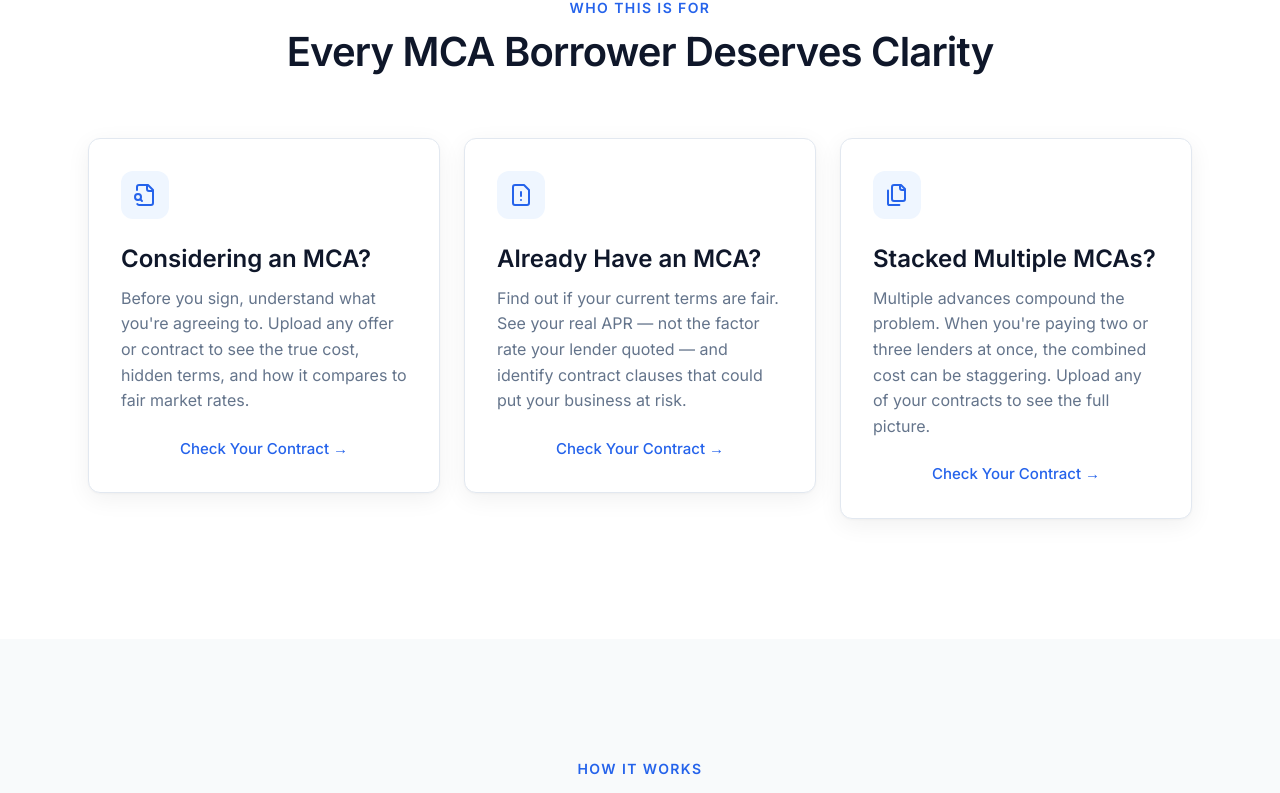
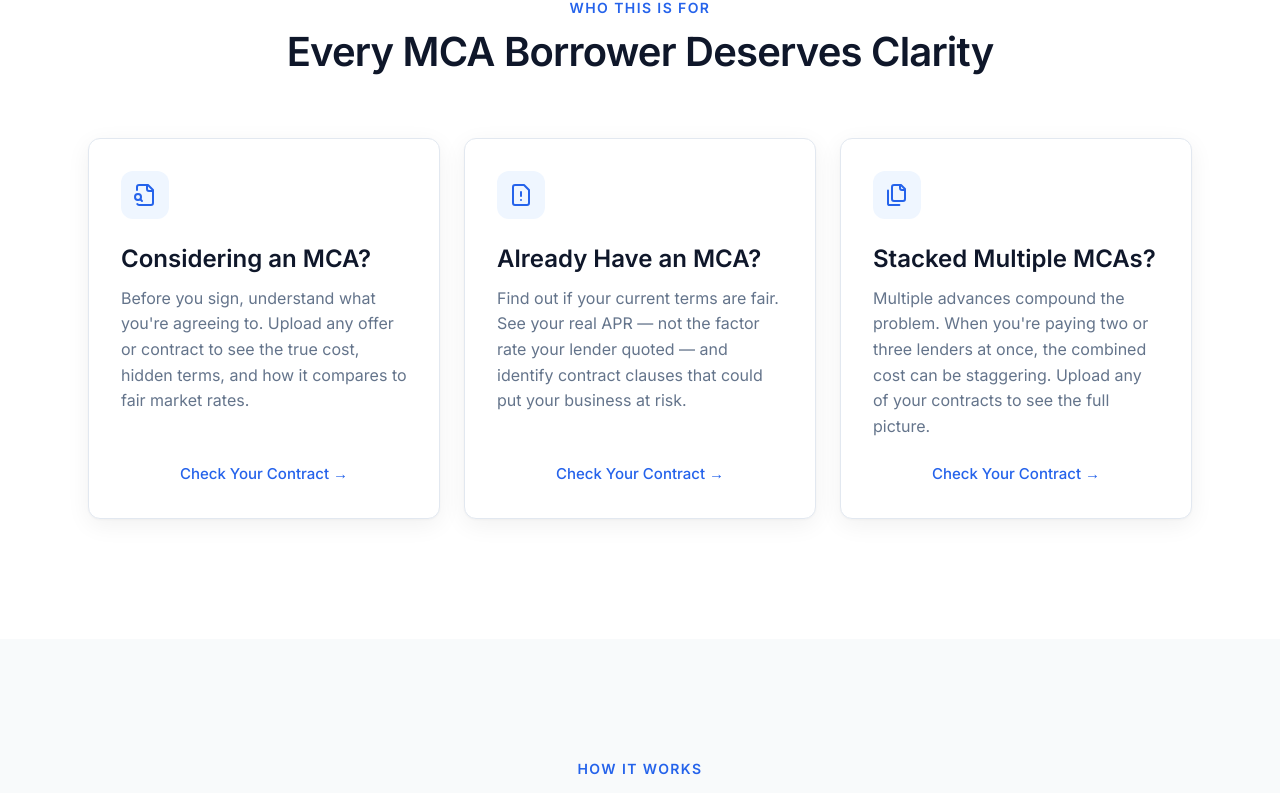
Before and after one commit to tchogorian/fundingwatch, a Next.js app: page / in a window 1280 px wide. Shown: the part 1060-1853 px from the top of the page. Built offline with nearby package versions, Linux system fonts and the light colour scheme.

Commit message:
design update

```diff
--- a/src/components/SecondaryCTA.tsx
+++ b/src/components/SecondaryCTA.tsx
@@ -30,16 +30,17 @@ export default function SecondaryCTA() {
         }}
       />
       <div className="relative mx-auto max-w-2xl px-4 text-center sm:px-6">
-        <h2 className="text-section-mobile font-bold text-white sm:text-section-desktop">
+        <h2 className="text-section-mobile font-bold leading-tight text-white sm:text-section-desktop sm:leading-tight">
           Don&apos;t Pay More Than You Have To
         </h2>
-        <p className="mt-6 text-body text-slate-400">
+        <p className="mx-auto mt-6 max-w-xl text-body text-slate-400">
           Courts are ruling that fixed daily payments without reconciliation may make your advance a loan subject to usury limits. See if your contract has red flags.
         </p>
+        <div className="mt-10 flex justify-center">
           <button
             type="button"
             onClick={scrollToUpload}
-          className="group mt-10 flex cursor-pointer items-center justify-center gap-2 rounded-button bg-accent px-8 py-4 text-body font-semibold text-white shadow-button-accent transition-all duration-200 hover:-translate-y-0.5 hover:scale-[1.02] hover:shadow-button-accent-hover"
+            className="group flex cursor-pointer items-center justify-center gap-2 rounded-button bg-accent px-8 py-4 text-body font-semibold text-white shadow-button-accent transition-all duration-200 hover:-translate-y-0.5 hover:scale-[1.02] hover:shadow-button-accent-hover"
             style={{
               background: "linear-gradient(180deg, #2563EB 0%, #1D4ED8 100%)",
             }}
@@ -48,6 +49,7 @@ export default function SecondaryCTA() {
             <ArrowRight className="h-5 w-5 transition-transform duration-200 group-hover:translate-x-1" />
           </button>
         </div>
+      </div>
     </section>
   );
 }
--- a/src/components/WhoThisIsFor.tsx
+++ b/src/components/WhoThisIsFor.tsx
@@ -40,11 +40,11 @@ export default function WhoThisIsFor() {
             Every MCA Borrower Deserves Clarity
           </h2>
         </FadeIn>
-        <div className="mt-12 grid grid-cols-1 gap-6 sm:mt-16 md:grid-cols-3">
+        <div className="mt-12 grid grid-cols-1 gap-6 sm:mt-16 md:grid-cols-3 md:items-stretch">
           {cards.map((card, i) => (
-            <FadeIn key={card.title} delay={i * 80}>
-              <div className="flex cursor-default flex-col rounded-card border border-border bg-primary p-8 shadow-card transition-all duration-200 hover:-translate-y-1 hover:shadow-card-hover">
-                <div className="flex h-12 w-12 items-center justify-center rounded-card bg-trust-bg text-accent">
+            <FadeIn key={card.title} delay={i * 80} className="flex md:h-full">
+              <div className="flex h-full w-full cursor-default flex-col rounded-card border border-border bg-primary p-8 shadow-card transition-all duration-200 hover:-translate-y-1 hover:shadow-card-hover">
+                <div className="flex h-12 w-12 shrink-0 items-center justify-center rounded-card bg-trust-bg text-accent">
                   <card.icon className="h-6 w-6" />
                 </div>
                 <h3 className="mt-6 text-subhead-mobile font-semibold text-dark-text sm:text-subhead-desktop">
@@ -56,7 +56,7 @@ export default function WhoThisIsFor() {
                 <button
                   type="button"
                   onClick={scrollToUpload}
-                  className="mt-6 cursor-pointer text-[15px] font-medium text-accent transition-colors hover:text-accent-dark"
+                  className="mt-6 shrink-0 cursor-pointer text-[15px] font-medium text-accent transition-colors hover:text-accent-dark"
                 >
                   Check Your Contract →
                 </button>
```
Lines whose indentation alone changed are shown as unchanged.
